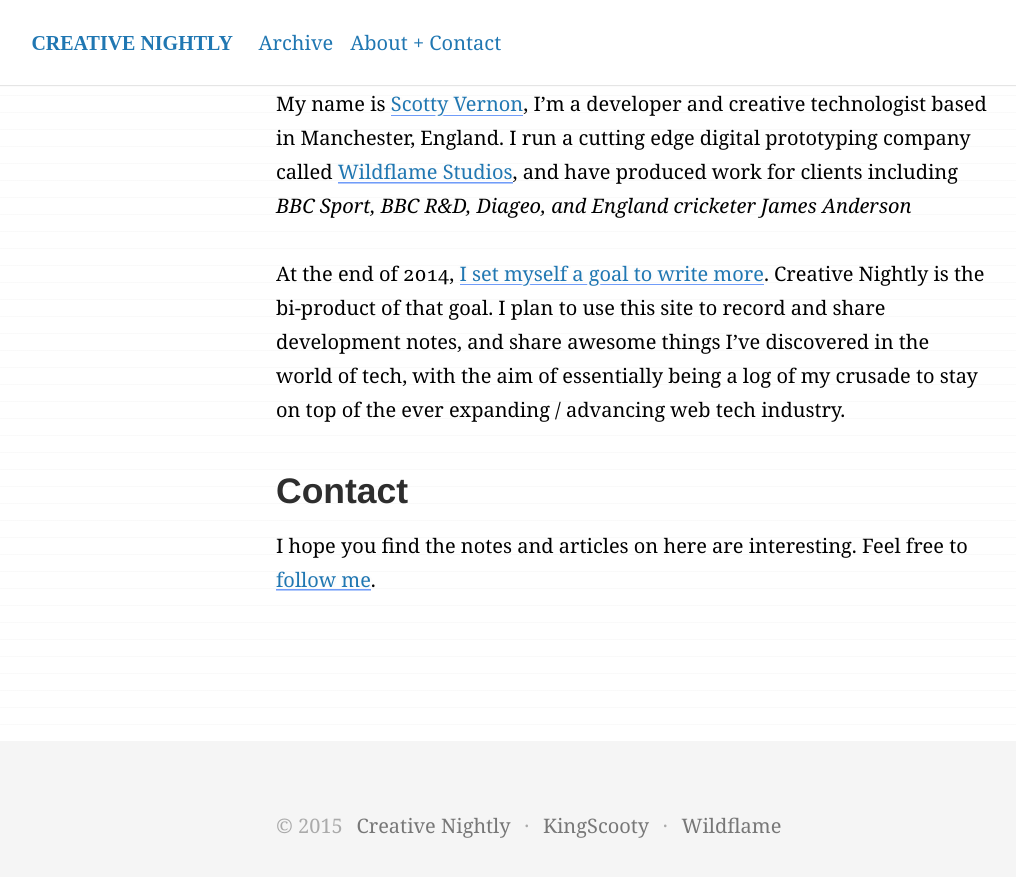
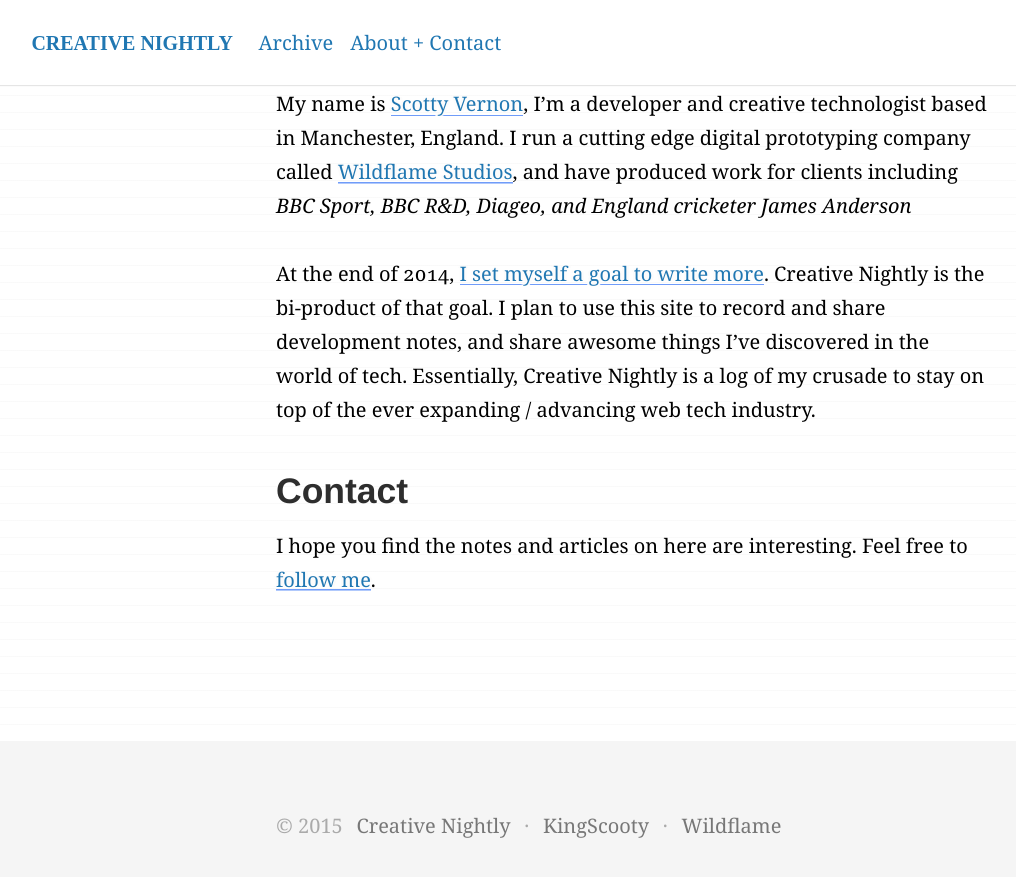
Before and after one commit to KingScooty/creativenightly.com, a Jekyll site: the page built from _pages/contact.md, in a window 1280 px wide and 900 px high, scrolled down 755 px. Shown: the top 877 px of the window, without its empty margins (7-1023 px from the left). Built offline with Jekyll 4.4.1, drawn with Linux system fonts in a browser that asks for light colours; comment, search, counter and statistics services are not loaded.

Commit message:
Type changes.

```diff
--- a/_pages/contact.md
+++ b/_pages/contact.md
@@ -31,7 +31,7 @@
 
 <!-- ###Creative Nightly -->
 
-At the end of 2014, [I set myself a goal to write more](/2014/12/Farewell-2014-hello-2015/). Creative Nightly is the bi-product of that goal. I plan to use this site to record and share development notes, and share awesome things I've discovered in the world of tech, with the aim of essentially being a log of my crusade to stay on top of the ever expanding / advancing web tech industry.
+At the end of 2014, [I set myself a goal to write more](/2014/12/Farewell-2014-hello-2015/). Creative Nightly is the bi-product of that goal. I plan to use this site to record and share development notes, and share awesome things I've discovered in the world of tech. Essentially, Creative Nightly is a log of my crusade to stay on top of the ever expanding / advancing web tech industry.
 
 ##Contact
 I hope you find the notes and articles on here are interesting. Feel free to <a target="_blank" href="http://twitter.com/kingscooty">follow me</a>.
```
Also changed, not shown: 1 other file.
